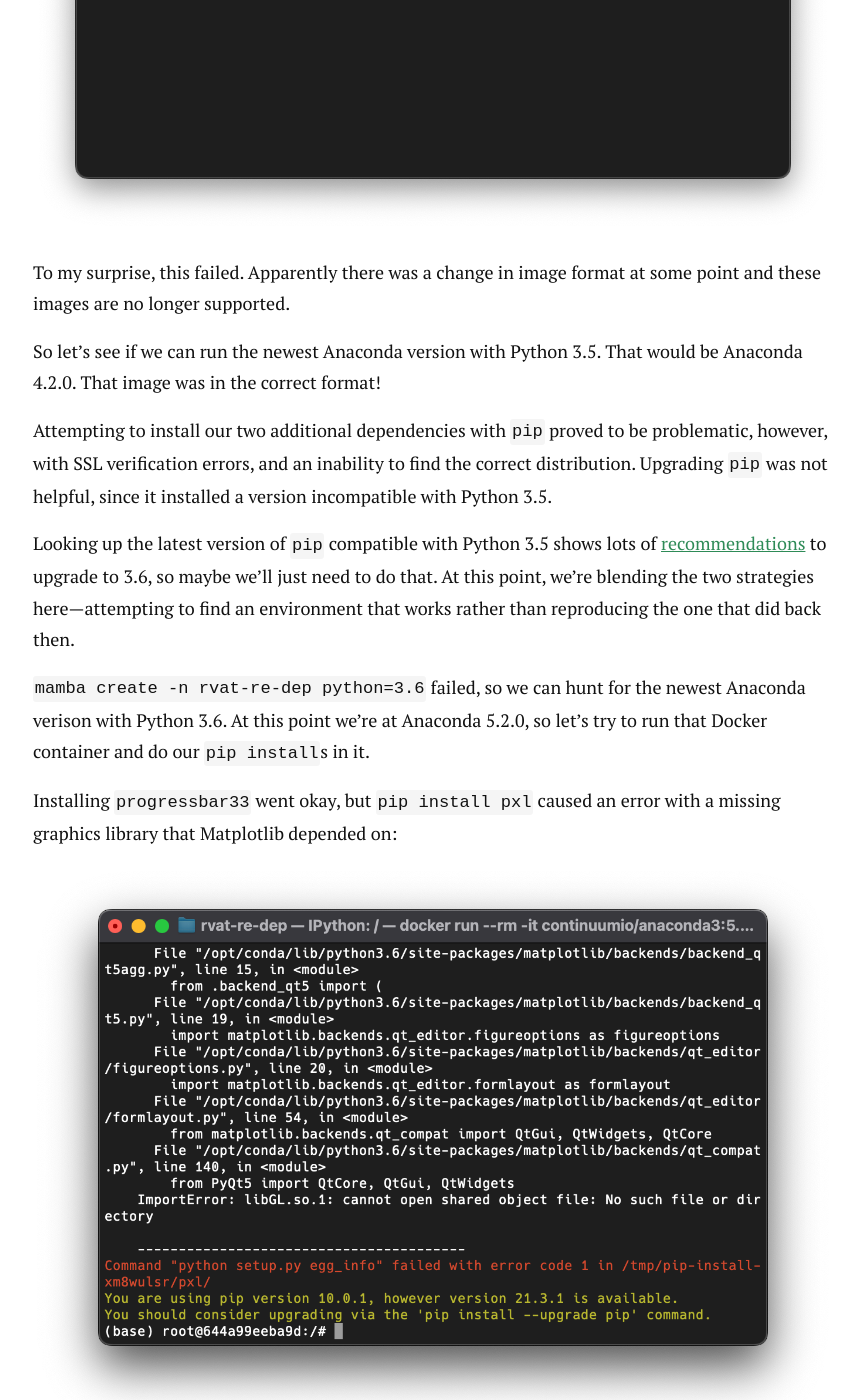
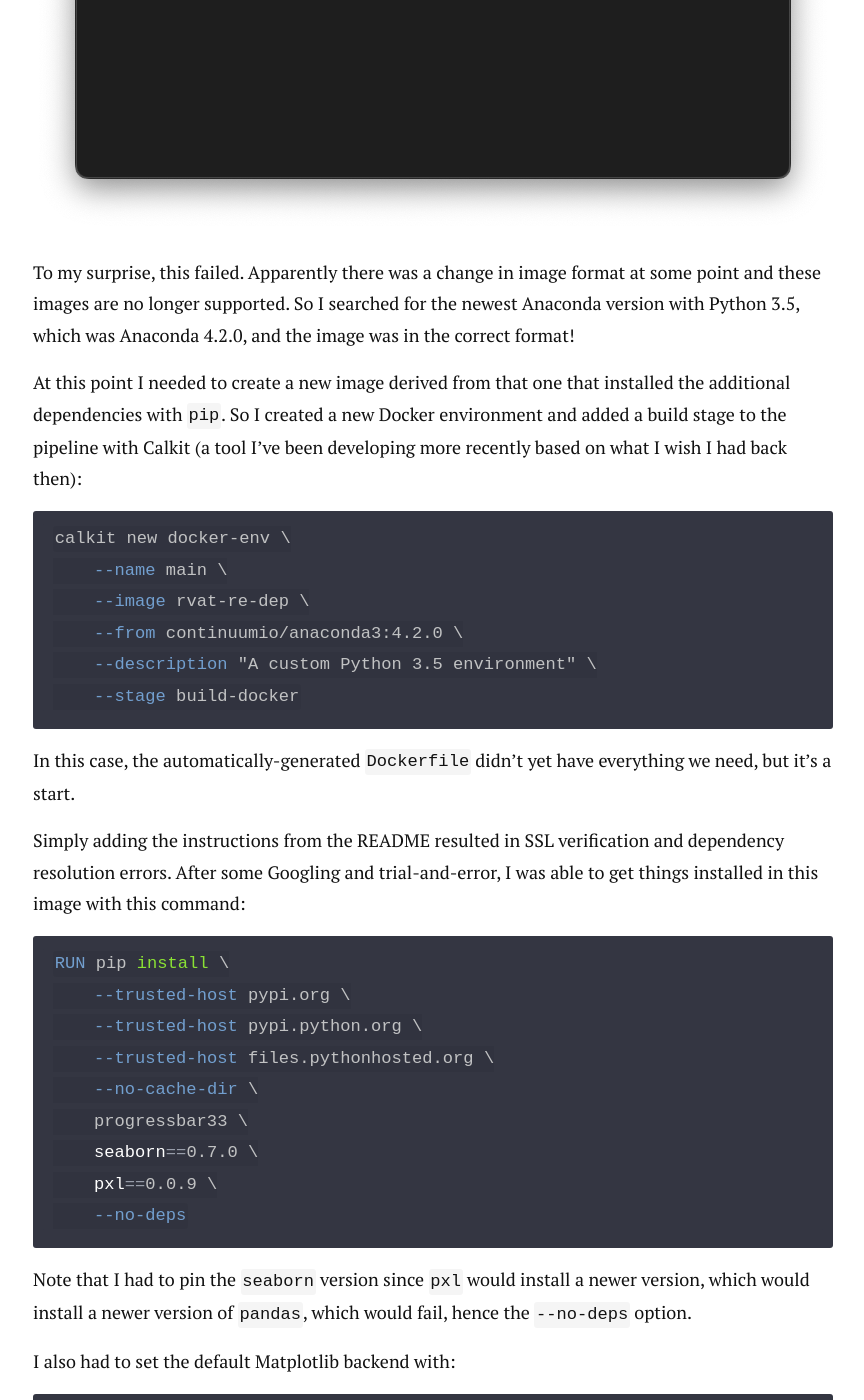
Before and after one commit to petebachant/petebachant.github.io, a Jekyll site: the page built from _posts/2024-12-03-failed-to-repro.markdown, in a window 1280 px wide and 1400 px high, scrolled down 5567 px. Shown: the whole window, without its empty margins (207-1071 px from the left). Built offline with Jekyll 4.4.1, drawn with Linux system fonts in a browser that asks for light colours; nearby versions of some CDN libraries; comment, search, counter and statistics services are not loaded; some of the changed text lies outside the part shown.

Commit message:
Rewrite Docker section for Python 3.5 image

````diff
--- a/_posts/2024-12-03-failed-to-repro.markdown
+++ b/_posts/2024-12-03-failed-to-repro.markdown
@@ -4,8 +4,8 @@ date: 2024-12-03
 layout: post
 title: I failed to reproduce my own results from a decade ago
 categories:
-- Open science
-- Reproducibility
+  - Open science
+  - Reproducibility
 ---
 
 I recently received an email from my former PhD advisor
@@ -131,98 +131,62 @@ so I attempted to spin up an interactive container:
 To my surprise, this failed.
 Apparently there was a change in image format at some point and these
 images are no longer supported.
+So I searched for the newest Anaconda version with Python 3.5,
+which was Anaconda 4.2.0,
+and the image was in the correct format!
 
-So let's see if we can run the newest Anaconda version with Python 3.5.
-That would be Anaconda 4.2.0.
-That image was in the correct format!
-
-Attempting to install our two additional dependencies with `pip`
-proved to be problematic, however,
-with SSL verification errors,
-and an inability to find the correct distribution.
-Upgrading `pip` was not helpful,
-since it installed a version incompatible with Python 3.5.
-
-Looking up the latest version of `pip` compatible with Python 3.5
-shows lots of
-[recommendations](https://www.reddit.com/r/Python/comments/s0j7ao/which_pip_version_is_max_supported_to_be_useable/)
-to upgrade to 3.6,
-so maybe we'll just need to do that.
-At this point, we're blending the two strategies here---attempting to find
-an environment that works rather than reproducing the one that did back then.
-
-`mamba create -n rvat-re-dep python=3.6` failed, so we can hunt for the
-newest Anaconda verison with Python 3.6.
-At this point we're at Anaconda 5.2.0, so let's
-try to run that Docker container and do our `pip install`s in it.
-
-Installing `progressbar33` went okay,
-but `pip install pxl` caused an error with a missing graphics library
-that Matplotlib depended on:
-
-![Failed pxl install with Python 3.6.](/images/repro-fail/fail-pxl-install-py36-docker.png)
-
-I then set the default Matplotlib backend with
-
-```sh
-export MPLBACKEND=Agg
-```
-
-and `pxl` was able to be installed.
-
-At this point it's clear I am going to need to create my own Docker image
-if I want to keep going down
-this path,
-which I'm not even sure I do at this point.
-
-So I created a new Docker environment with its own build stage with Calkit:
+At this point I needed to create a new image derived from that one that
+installed the additional dependencies with `pip`.
+So I created a new Docker environment and added a build stage to the pipeline
+with Calkit (a tool I've been developing more recently based on what I wish
+I had back then):
 
 ```sh
 calkit new docker-env \
     --name main \
     --image rvat-re-dep \
-    --from continuumio/anaconda3:5.2.0 \
-    --description "A custom Python 3.6 environment" \
+    --from continuumio/anaconda3:4.2.0 \
+    --description "A custom Python 3.5 environment" \
     --stage build-docker
 ```
 
-In this case, the `Dockerfile` doesn't yet have everything we need,
-but it's a start.
+In this case, the automatically-generated `Dockerfile` didn't yet have
+everything we need, but it's a start.
 
-We add these lines and we should be good to go:
+Simply adding the instructions from the README resulted in
+SSL verification and dependency resolution errors.
+After some Googling and trial-and-error,
+I was able to get things installed in this image with this command:
 
-```Dockerfile
-ENV MPLBACKEND=Agg
-
-RUN pip install --no-cache-dir progressbar33 pxl
+```dockerfile
+RUN pip install \
+    --trusted-host pypi.org \
+    --trusted-host pypi.python.org \
+    --trusted-host files.pythonhosted.org \
+    --no-cache-dir \
+    progressbar33 \
+    seaborn==0.7.0 \
+    pxl==0.0.9 \
+    --no-deps
 ```
 
-Running our pipeline again with `calkit run` will automatically rebuild the
-image after that,
-then we can try to run our script in the environment with:
+Note that I had to pin the `seaborn` version since `pxl` would install a
+newer version, which would install a newer version of `pandas`,
+which would fail, hence the `--no-deps` option.
 
-```sh
-calkit runenv python plot.py --all --save
+I also had to set the default Matplotlib backend with:
+
+```dockerfile
+env MPLBACKEND=Agg
 ```
 
-The script encountered an error,
-but we now have some files saved in our Figures directory,
-which is a great start!
+since PyQt4 was apparently missing and Matplotlib was trying to import it
+by default.
 
-If we look at our contour--quiver plot from above, we see it was mostly
-reproduced, but the LaTeX labels are not using the same font:
-
-![Contour/quiver plot from first Docker run.](/images/repro-fail/ref-figure-docker.png)
-
-This is probably because our Docker image does not include a LaTeX distribution
-like I did when I first ran it.
-I attempted to modify the Docker image to install `texlive`,
-but this did not produce the same exact figure.
-However, I decided this was good enough for now.
-
-I did at least add one figure generation stage to the DVC pipeline to show
-how I'd probably approach this as a full Calkit project.
-The full pipeline (in `dvc.yaml`) looks like:
+I then added figure generation stages to the DVC pipeline to show
+how I'd probably approach this as a full Calkit project, so that
+each output could be cached separately.
+The pipeline (in `dvc.yaml`) then looked like:
 
 ```yaml
 stages:
@@ -235,23 +199,35 @@ stages:
           cache: false
           persist: true
     always_changed: true
-  plot-perf-re-dep:
-    cmd: calkit runenv -n main python plot.py perf_re_dep --save --no-show
+  plot-mean-cont-quiv:
+    cmd: calkit runenv -n main python plot.py all_meancontquiv --save --no-show
     deps:
       - plot.py
       - pyrvatrd/plotting.py
+      - pyrvatrd/processing.py
       - Data/Processed
       - Dockerfile-lock.json
     outs:
-      - Figures/perf_re_dep.pdf
-    meta:
-      calkit:
-        type: figure
-        title: Turbine performance Reynolds number dependence
-        description: >
-          Power and drag (or thrust) curves as a function of Reynolds number,
-          computed with both the turbine diameter and blade chord length.
+      - Figures/meancontquiv_04.pdf
+      - Figures/meancontquiv_06.pdf
+      - Figures/meancontquiv_08.pdf
+      - Figures/meancontquiv_10.pdf
+      - Figures/meancontquiv_12.pdf
+  # More stages here...
 ```
+
+After a call to `calkit run`,
+we can take a look at the reference figure:
+
+![Reference figure generated with Python 3.5](/images/repro-fail/ref-figure-docker-py35.png)
+
+And we got very close!
+If you look very closely you'll notice the font for the tick labels
+is slightly different from the figure at the top of the page,
+since I had installed some font on my machine back then that
+isn't present in this Docker image.
+We could go down a rabbit hole trying to install the fonts into this image,
+but I'm going to call this a win for now.
 
 ## But how should this code and data actually be reused?
 
@@ -405,17 +381,17 @@ as needed.
 1. Created a repo on GitHub.
 2. Imported the project on calkit.io.
 3. Cloned to my local machine with the Calkit local server running.
-1. Clicked "open with VS Code" from the Calkit local machine page.
-1. Ran `dvc init`.
-1. Ran `calkit config setup-remote`.
-1. Committed changes and ran `calkit push`.
-1. Manually copied and pasted the processed data CSVs from the experiment into
+4. Clicked "open with VS Code" from the Calkit local machine page.
+5. Ran `dvc init`.
+6. Ran `calkit config setup-remote`.
+7. Committed changes and ran `calkit push`.
+8. Manually copied and pasted the processed data CSVs from the experiment into
    my project directory.
-1. Added the dataset to `calkit.yaml`, so we know where it came from.
+9. Added the dataset to `calkit.yaml`, so we know where it came from.
    These last two steps would be nice with a `calkit import dataset` call,
    but that experiment would need to be made into a Calkit project,
    which I haven't done yet.
-1. Ran
+10. Ran
     ```sh
     calkit new conda-env \
         python \
@@ -427,19 +403,19 @@ as needed.
         -n reuse-rvat-re-dep \
         --stage check-conda-env
     ```
-1. Ran the pipeline with `calkit run`, which created the environment and a lock
-   file.
-1. Copied the `pyrvatrd` package into my project directory and added to
-   `calkit.yaml` so we can know what it was derived from.
-1. Started a notebook called `notebook.ipynb` and copy/pasted a function from
-   the experiment repo into it to see if I could replicate the mean velocity
-   contour/quiver plot.
-1. Did a whole bunch to get that script to run in a new environment.
-   See the commits in the repo.
-1. Added a pipeline stage to generate the mean contour/quiver plots at all
-   velocities.
-1. Added figures to `calkit.yaml` for each of these.
-1. Ran the pipeline, committed and pushed everything to the cloud.
+11. Ran the pipeline with `calkit run`, which created the environment and a lock
+    file.
+12. Copied the `pyrvatrd` package into my project directory and added to
+    `calkit.yaml` so we can know what it was derived from.
+13. Started a notebook called `notebook.ipynb` and copy/pasted a function from
+    the experiment repo into it to see if I could replicate the mean velocity
+    contour/quiver plot.
+14. Did a whole bunch to get that script to run in a new environment.
+    See the commits in the repo.
+15. Added a pipeline stage to generate the mean contour/quiver plots at all
+    velocities.
+16. Added figures to `calkit.yaml` for each of these.
+17. Ran the pipeline, committed and pushed everything to the cloud.
 
 ## Improving the reusability of this experimental data
 
@@ -454,9 +430,6 @@ calkit new python-package unh_rvat_re_dep
 
 This creates a `pyproject.toml` file and adds the package to the
 `software.packages` section in `calkit.yaml`.
-
-
-
 
 ## Conclusions and final thoughts
 
````
